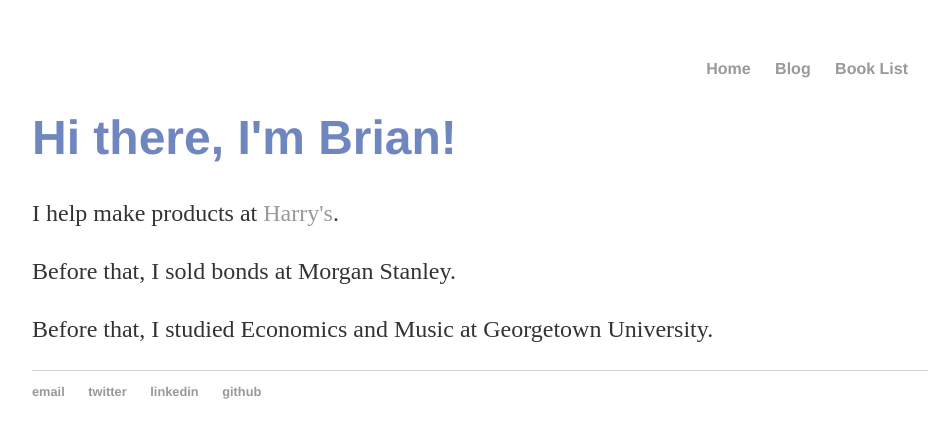
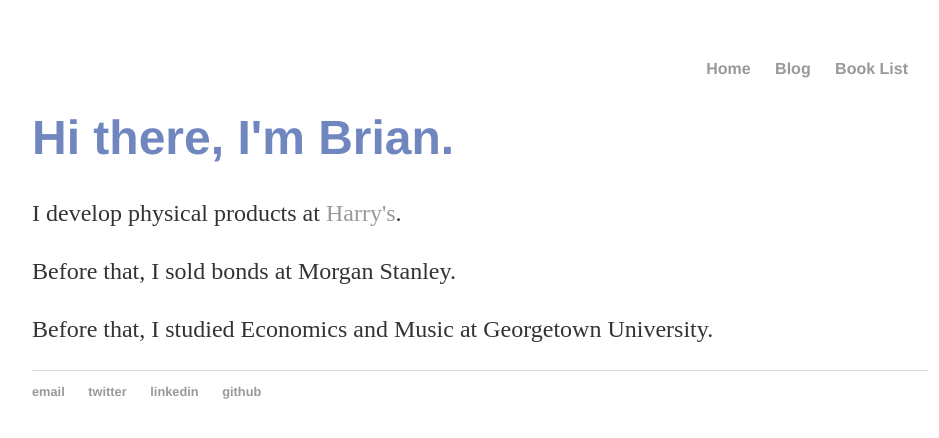
Before and after one commit to iambrianmoran/iambrianmoran.github.io, a Jekyll site: the page built from index.html, in a window 1280 px wide. Shown: the top 438 px of the page, without its empty margins (160-1099 px from the left). Built offline with Jekyll 4.4.1, drawn with Linux system fonts in a browser that asks for light colours.

Commit message:
Update index.html

```diff
--- a/index.html
+++ b/index.html
@@ -3,8 +3,8 @@ layout: default
 title: Brian Moran
 ---
 <div class="blurb">
-        <h1>Hi there, I'm Brian!</h1>
-		<p>I help make products at <a href="https://www.harrys.com/">Harry's</a>.</p>
+        <h1>Hi there, I'm Brian.</h1>
+		<p>I develop physical products at <a href="https://www.harrys.com/">Harry's</a>.</p>
 		<p>Before that, I sold bonds at Morgan Stanley.</p>
 		<p>Before that, I studied Economics and Music at Georgetown University.</p>
 </div><!-- /.blurb -->
```
